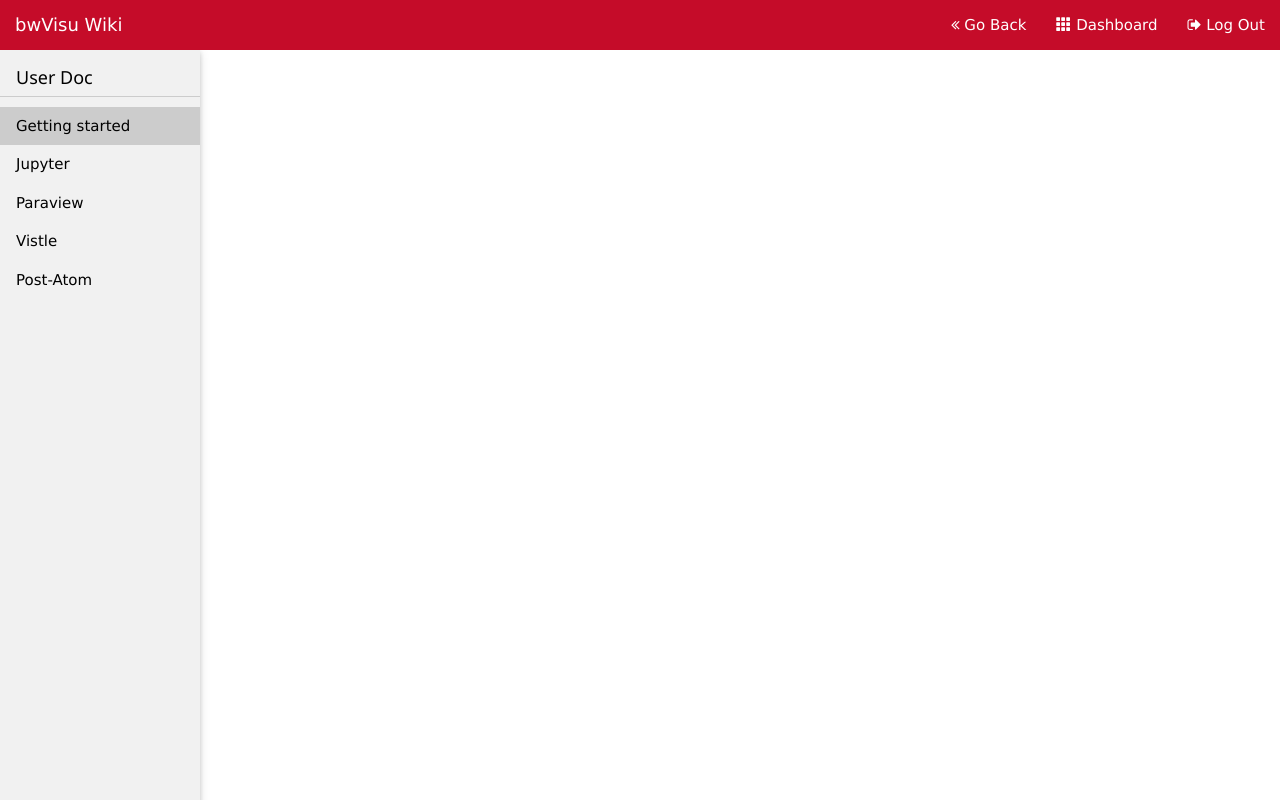
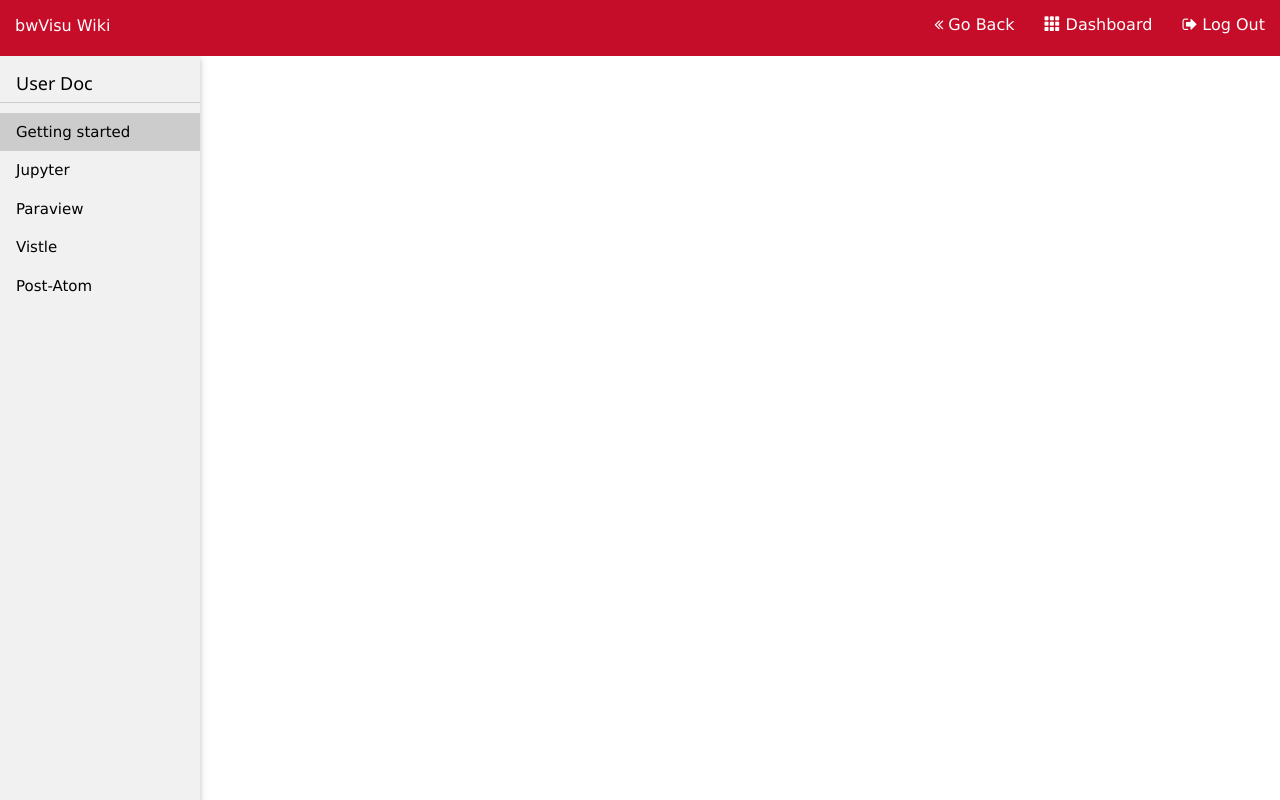
Before and after one commit to cevinclein/qwidotdesaa, a Flask app: page / in a window 1280 px wide. Run offline with Flask 3, Linux system fonts and the light colour scheme; data that the repository does not hold is empty; some libraries are stand-ins or nearby versions.

Commit message:
font size navbar

```diff
--- a/templates/index.html
+++ b/templates/index.html
@@ -28,10 +28,11 @@
     .navbar{
       background-color: #c50c29;
       border: 0;
-      margin-bottom: 50px;
+      height: 56px;
     }
     .dm{
       color: white;
+      font-size: 16px;
     }
     .btncl{
       background-color: #cccccc;
@@ -40,7 +41,7 @@
 </head>
 
 
-<body style="margin-top: 50px;">
+<body style="margin-top: 56px;">
 <div class="w3-sidebar w3-bar-block w3-light-grey w3-card" style="width:200px">
   <h5 class="w3-bar-item" style="border-bottom: 1px solid #cccccc;">User Doc</h5>
   <button class="w3-bar-item w3-button tablink btncl" onclick="openCity(event, 'd0')">Getting started</button>
```
